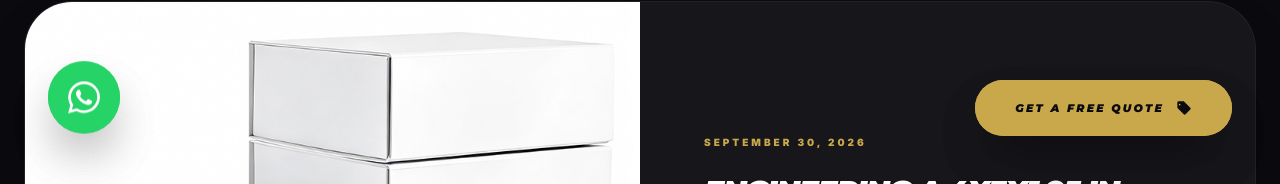
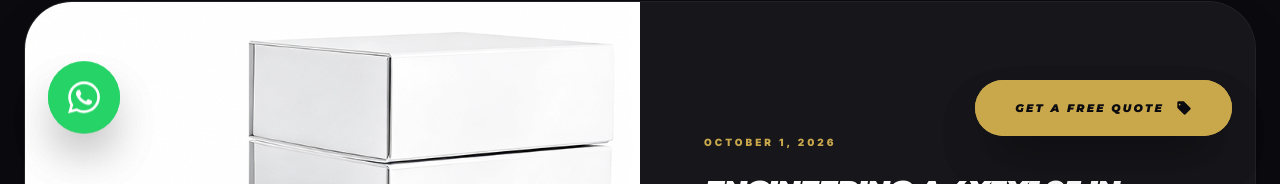
Before and after one commit to yaowei198299-cmd/side-packaging-site, a Next.js app: page /blog in a window 1280 px wide. Shown: the part 616-800 px from the top of the page. Built offline with nearby package versions, Linux system fonts and the light colour scheme.

Commit message:
seo: auto publish daily blog posts

```diff
--- a/pages/blog/4x3-1-25-rigid-magnetic-jewelry-box-engineering.tsx
+++ b/pages/blog/4x3-1-25-rigid-magnetic-jewelry-box-engineering.tsx
@@ -13,7 +13,7 @@ const JewelryBoxEngineering = () => (
       <meta name="description" content="Technical guide to custom 4 x 3 x 1.25 rigid magnetic jewelry boxes. Compare board constructions, estimate finished mass, review insert fit, and request a 12-hour dieline review." />
       <meta name="keywords" content="custom 4x3x1.25 rigid magnetic jewelry box with insert, small magnetic jewelry box supplier, custom jewelry box engineering" />
       <link rel="canonical" href={pageUrl} />
-      <script type="application/ld+json" dangerouslySetInnerHTML={{ __html: JSON.stringify({ '@context': 'https://schema.org', '@type': 'Article', headline: 'Engineering a 4 x 3 x 1.25 in Rigid Magnetic Jewelry Box', mainEntityOfPage: pageUrl, author: { '@type': 'Organization', name: 'Saide Packaging' }, publisher: { '@type': 'Organization', name: 'Saide Packaging' }, datePublished: '2026-09-30', dateModified: '2026-09-30' }) }} />
+      <script type="application/ld+json" dangerouslySetInnerHTML={{ __html: JSON.stringify({ '@context': 'https://schema.org', '@type': 'Article', headline: 'Engineering a 4 x 3 x 1.25 in Rigid Magnetic Jewelry Box', mainEntityOfPage: pageUrl, author: { '@type': 'Organization', name: 'Saide Packaging' }, publisher: { '@type': 'Organization', name: 'Saide Packaging' }, datePublished: '2026-10-01', dateModified: '2026-10-01' }) }} />
     </Head>
     <nav className="fixed top-0 left-0 right-0 z-[100] bg-[#0A0A0F]/70 backdrop-blur-2xl border-b border-white/5"><div className="max-w-7xl mx-auto px-6 h-20 flex items-center justify-between"><Link href="/" className="text-xl font-black tracking-tighter uppercase italic font-montserrat">Saide Packaging</Link><div className="hidden lg:flex items-center space-x-10 text-[9px] font-black uppercase tracking-[0.3em] text-gray-400"><Link href="/products" className="hover:text-white">Catalog</Link><Link href="/gallery" className="hover:text-white">Case Studies</Link><Link href="/about-founder" className="hover:text-white">Founders</Link></div><Link href="/inquiry" className="bg-[#C9A84C] text-black px-8 py-2.5 rounded-full text-[9px] font-black uppercase tracking-widest hover:bg-white transition-all font-montserrat">Get a Quote</Link></div></nav>
     <main className="pt-48 pb-32"><div className="max-w-4xl mx-auto px-6"><Link href="/blog" className="text-[#C9A84C] font-black text-xs uppercase tracking-widest mb-12 block">Back to Blog</Link><article className="space-y-16"><header className="space-y-8"><span className="text-[#C9A84C] text-xs font-black uppercase tracking-[0.5em] block">Engineering & Procurement</span><h1 className="text-4xl md:text-6xl font-black uppercase tracking-tighter leading-[1.0] italic font-montserrat">Engineering a 4 x 3 x 1.25 in Rigid Magnetic Jewelry Box</h1><p className="text-xl text-gray-400 font-medium leading-relaxed uppercase tracking-tight">Insert fit, board construction, magnetic placement, finished mass, and a pre-production approval checklist.</p><div className="border-t border-white/10 pt-6 flex flex-wrap gap-8 text-[10px] font-bold uppercase tracking-widest text-gray-500"><span>Saide Packaging Technical Guide</span><span>September 21, 2026</span><span>Read time: 7 min</span></div></header>
--- a/pages/blog/double-sided-printed-mailer-box-subscription-packaging.tsx
+++ b/pages/blog/double-sided-printed-mailer-box-subscription-packaging.tsx
@@ -8,7 +8,7 @@ const pageUrl = 'https://saidepackaging.com/blog/double-sided-printed-mailer-box
 
 const DoubleSidedMailerSubscription = () => (
   <div className="min-h-screen bg-[#0A0A0F] text-white font-sans selection:bg-[#C9A84C]/30 overflow-x-hidden">
-    <Head><title>Double-Sided Printed Mailer Boxes for Subscription Brands | Saide Packaging</title><meta name="description" content="Compare white-faced and kraft corrugated double-sided printed mailer boxes for subscription packaging. Review E-flute, print methods, billable weight, and request a 12-hour dieline review." /><meta name="keywords" content="custom double-sided printed mailer box for subscription packaging wholesale, white card mailer box, E-flute subscription packaging" /><link rel="canonical" href={pageUrl} /><script type="application/ld+json" dangerouslySetInnerHTML={{ __html: JSON.stringify({ '@context': 'https://schema.org', '@type': 'Article', headline: 'Double-Sided Printed Mailer Boxes for Subscription Brands', mainEntityOfPage: pageUrl, author: { '@type': 'Organization', name: 'Saide Packaging' }, publisher: { '@type': 'Organization', name: 'Saide Packaging' }, datePublished: '2026-09-30', dateModified: '2026-09-30' }) }} /></Head>
+    <Head><title>Double-Sided Printed Mailer Boxes for Subscription Brands | Saide Packaging</title><meta name="description" content="Compare white-faced and kraft corrugated double-sided printed mailer boxes for subscription packaging. Review E-flute, print methods, billable weight, and request a 12-hour dieline review." /><meta name="keywords" content="custom double-sided printed mailer box for subscription packaging wholesale, white card mailer box, E-flute subscription packaging" /><link rel="canonical" href={pageUrl} /><script type="application/ld+json" dangerouslySetInnerHTML={{ __html: JSON.stringify({ '@context': 'https://schema.org', '@type': 'Article', headline: 'Double-Sided Printed Mailer Boxes for Subscription Brands', mainEntityOfPage: pageUrl, author: { '@type': 'Organization', name: 'Saide Packaging' }, publisher: { '@type': 'Organization', name: 'Saide Packaging' }, datePublished: '2026-10-01', dateModified: '2026-10-01' }) }} /></Head>
     <nav className="fixed top-0 left-0 right-0 z-[100] bg-[#0A0A0F]/70 backdrop-blur-2xl border-b border-white/5"><div className="max-w-7xl mx-auto px-6 h-20 flex items-center justify-between"><Link href="/" className="text-xl font-black tracking-tighter uppercase italic font-montserrat">Saide Packaging</Link><div className="hidden lg:flex items-center space-x-10 text-[9px] font-black uppercase tracking-[0.3em] text-gray-400"><Link href="/products" className="hover:text-white">Catalog</Link><Link href="/gallery" className="hover:text-white">Case Studies</Link><Link href="/about-founder" className="hover:text-white">Founders</Link></div><Link href="/inquiry" className="bg-[#C9A84C] text-black px-8 py-2.5 rounded-full text-[9px] font-black uppercase tracking-widest hover:bg-white transition-all font-montserrat">Get a Quote</Link></div></nav>
     <main className="pt-48 pb-32"><div className="max-w-4xl mx-auto px-6"><Link href="/blog" className="text-[#C9A84C] font-black text-xs uppercase tracking-widest mb-12 block">Back to Blog</Link><article className="space-y-16"><header className="space-y-8"><span className="text-[#C9A84C] text-xs font-black uppercase tracking-[0.5em] block">E-commerce Packaging</span><h1 className="text-4xl md:text-6xl font-black uppercase tracking-tighter leading-[1.0] italic font-montserrat">Double-Sided Printed Mailer Boxes for Subscription Brands</h1><p className="text-xl text-gray-400 font-medium leading-relaxed uppercase tracking-tight">E-flute selection, inside-and-outside printing, protection testing, and transparent freight planning for premium subscription packaging.</p><div className="border-t border-white/10 pt-6 flex flex-wrap gap-8 text-[10px] font-bold uppercase tracking-widest text-gray-500"><span>Saide Packaging Technical Guide</span><span>September 21, 2026</span><span>Read time: 7 min</span></div></header>
       <section className="space-y-8"><h2 className="section-title">Executive answer</h2><p className="body-copy">A subscription mailer must protect the product, present the brand, and remain a measurable freight unit. Define product dimensions, packed weight, cushioning, quantity, print coverage, board preference, and destination before approving a construction.</p><p className="body-copy">A 4 x 3 x 1.25 inch format equals <strong className="text-white">10.16 x 7.62 x 3.175 cm</strong>. Confirm whether it is the internal cavity, external finished size, or product footprint because flaps, scores, and protective clearance require structural space.</p></section>
--- a/pages/blog/fsc-plastic-free-luxury-cosmetic-box-supplier-guide.tsx
+++ b/pages/blog/fsc-plastic-free-luxury-cosmetic-box-supplier-guide.tsx
@@ -8,7 +8,7 @@ const pageUrl = 'https://saidepackaging.com/blog/fsc-plastic-free-luxury-cosmeti
 
 const FscPlasticFreeGuide = () => (
   <div className="min-h-screen bg-[#0A0A0F] text-white font-sans selection:bg-[#C9A84C]/30 overflow-x-hidden">
-    <Head><title>FSC Plastic-Free Luxury Cosmetic Boxes: Supplier Questions That Matter | Saide Packaging</title><meta name="description" content="Evaluate FSC plastic-free luxury cosmetic packaging suppliers. Review bill of materials, coatings, inks, inserts, weight formulas, and request a 12-hour dieline review." /><meta name="keywords" content="FSC plastic-free luxury cosmetic packaging box supplier, sustainable cosmetic box supplier, plastic-free paper packaging compliance" /><link rel="canonical" href={pageUrl} /><script type="application/ld+json" dangerouslySetInnerHTML={{ __html: JSON.stringify({ '@context': 'https://schema.org', '@type': 'Article', headline: 'FSC Plastic-Free Luxury Cosmetic Boxes: Supplier Questions That Matter', mainEntityOfPage: pageUrl, author: { '@type': 'Organization', name: 'Saide Packaging' }, publisher: { '@type': 'Organization', name: 'Saide Packaging' }, datePublished: '2026-09-30', dateModified: '2026-09-30' }) }} /></Head>
+    <Head><title>FSC Plastic-Free Luxury Cosmetic Boxes: Supplier Questions That Matter | Saide Packaging</title><meta name="description" content="Evaluate FSC plastic-free luxury cosmetic packaging suppliers. Review bill of materials, coatings, inks, inserts, weight formulas, and request a 12-hour dieline review." /><meta name="keywords" content="FSC plastic-free luxury cosmetic packaging box supplier, sustainable cosmetic box supplier, plastic-free paper packaging compliance" /><link rel="canonical" href={pageUrl} /><script type="application/ld+json" dangerouslySetInnerHTML={{ __html: JSON.stringify({ '@context': 'https://schema.org', '@type': 'Article', headline: 'FSC Plastic-Free Luxury Cosmetic Boxes: Supplier Questions That Matter', mainEntityOfPage: pageUrl, author: { '@type': 'Organization', name: 'Saide Packaging' }, publisher: { '@type': 'Organization', name: 'Saide Packaging' }, datePublished: '2026-10-01', dateModified: '2026-10-01' }) }} /></Head>
     <nav className="fixed top-0 left-0 right-0 z-[100] bg-[#0A0A0F]/70 backdrop-blur-2xl border-b border-white/5"><div className="max-w-7xl mx-auto px-6 h-20 flex items-center justify-between"><Link href="/" className="text-xl font-black tracking-tighter uppercase italic font-montserrat">Saide Packaging</Link><div className="hidden lg:flex items-center space-x-10 text-[9px] font-black uppercase tracking-[0.3em] text-gray-400"><Link href="/products" className="hover:text-white">Catalog</Link><Link href="/gallery" className="hover:text-white">Case Studies</Link><Link href="/about-founder" className="hover:text-white">Founders</Link></div><Link href="/inquiry" className="bg-[#C9A84C] text-black px-8 py-2.5 rounded-full text-[9px] font-black uppercase tracking-widest hover:bg-white transition-all font-montserrat">Get a Quote</Link></div></nav>
     <main className="pt-48 pb-32"><div className="max-w-4xl mx-auto px-6"><Link href="/blog" className="text-[#C9A84C] font-black text-xs uppercase tracking-widest mb-12 block">Back to Blog</Link><article className="space-y-16"><header className="space-y-8"><span className="text-[#C9A84C] text-xs font-black uppercase tracking-[0.5em] block">Sustainability & Compliance</span><h1 className="text-4xl md:text-6xl font-black uppercase tracking-tighter leading-[1.0] italic font-montserrat">FSC Plastic-Free Luxury Cosmetic Boxes: Supplier Questions That Matter</h1><p className="text-xl text-gray-400 font-medium leading-relaxed uppercase tracking-tight">An evidence-led procurement framework for materials, coatings, inserts, environmental claims, and finished-weight planning.</p><div className="border-t border-white/10 pt-6 flex flex-wrap gap-8 text-[10px] font-bold uppercase tracking-widest text-gray-500"><span>Saide Packaging Technical Guide</span><span>September 21, 2026</span><span>Read time: 7 min</span></div></header>
       <section className="space-y-8"><h2 className="section-title">Executive answer</h2><p className="body-copy">FSC, plastic-free, and recyclable are different claims. Request the exact bill of materials before approving any product statement. Identify the board, cover paper, inks, coatings, adhesives, magnets, ribbons, foams, paper inserts, and molded components.</p><p className="body-copy">A 4 x 3 x 1.25 inch package equals <strong className="text-white">10.16 x 7.62 x 3.175 cm</strong>. Confirm whether dimensions are external, internal, or product cavity dimensions because construction, wrapping, hardware, and inserts affect material use and finished mass.</p></section>
--- a/pages/blog/index.tsx
+++ b/pages/blog/index.tsx
@@ -10,21 +10,21 @@ const BlogIndex = () => {
     {
       title: "Engineering a 4x3x1.25 in Rigid Magnetic Jewelry Box: Insert Fit, Board Choice and Landed-Cost Checklist",
       excerpt: "A procurement guide for 4 x 3 x 1.25 inch rigid magnetic jewelry boxes, covering insert fit, magnetic closure, board selection, sample validation, and landed-cost inputs.",
-      date: "September 30, 2026",
+      date: "October 1, 2026",
       slug: "4x3-1-25-rigid-magnetic-jewelry-box-engineering",
       image: "/assets/products/product_4f33629d.jpg"
     },
     {
       title: "Double-Sided Printed Mailer Boxes for Subscription Brands: E-Flute, Print Method and Freight-Cost Guide",
       excerpt: "Compare white-faced and kraft corrugated mailers for subscription packaging, including inside-and-out printing, structural proofing, dimensional weight, and freight inputs.",
-      date: "September 30, 2026",
+      date: "October 1, 2026",
       slug: "double-sided-printed-mailer-box-subscription-packaging",
       image: "/assets/products/product_093232c1.png"
     },
     {
       title: "FSC Plastic-Free Luxury Cosmetic Boxes: Material, Coating and Compliance Questions to Ask a Supplier",
       excerpt: "An evidence-led supplier guide for FSC, plastic-free, and recyclable cosmetic packaging, covering BOM evidence, coatings, inks, inserts, weight formulas, and claim boundaries.",
-      date: "September 30, 2026",
+      date: "October 1, 2026",
       slug: "fsc-plastic-free-luxury-cosmetic-box-supplier-guide",
       image: "/assets/products/product_3d59e0c2.png"
     },
```
